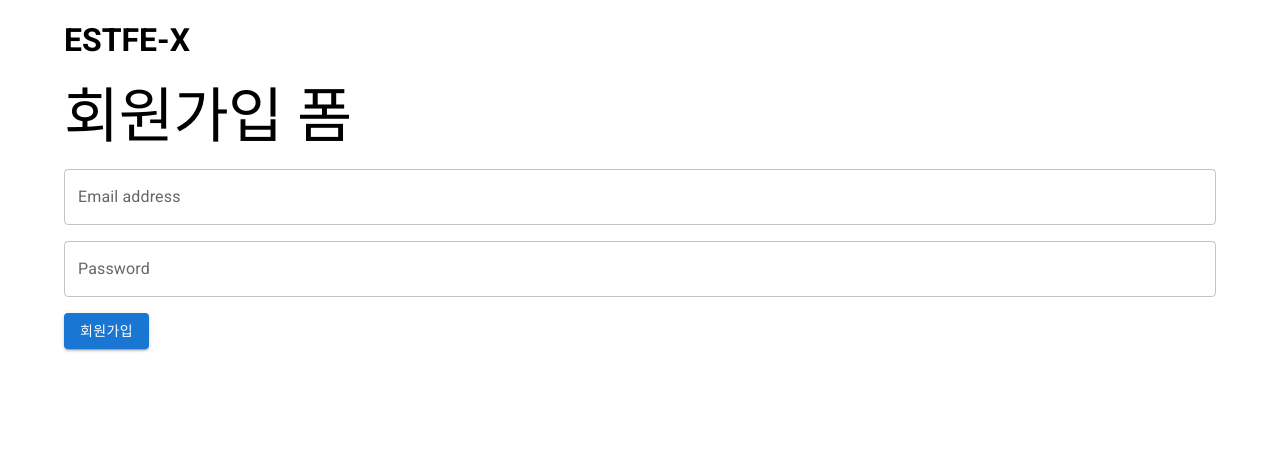
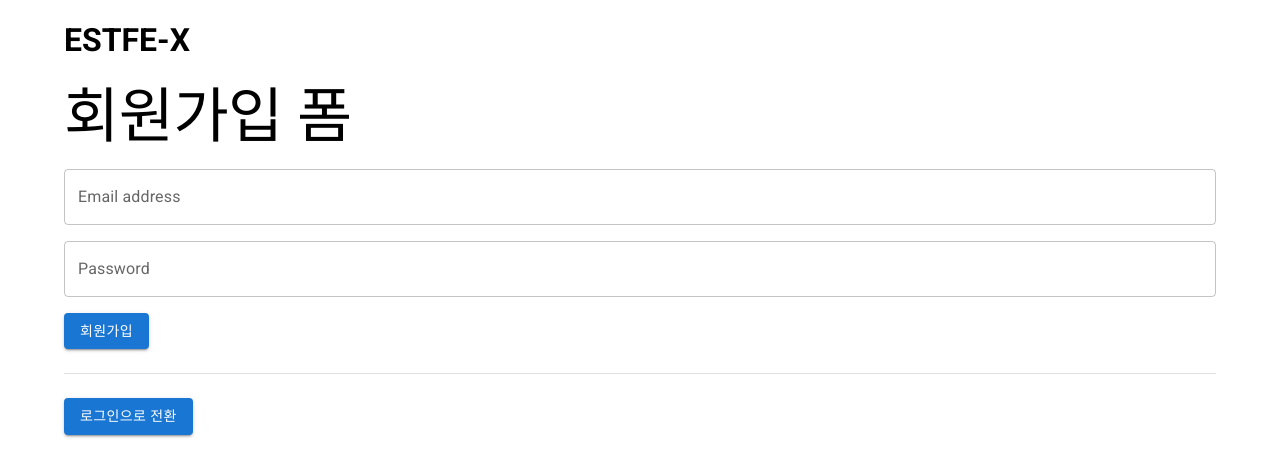
Before and after one commit to bohem026/note-react-estfe13x, a React (Vite) app: page / in a window 1280 px wide. Shown: the top 476 px of the page. Built offline with nearby package versions, Linux system fonts and the light colour scheme; no server answers.

Commit message:
Add authentication state handling and toggle button in Auth component

```diff
--- a/src/components/App.jsx
+++ b/src/components/App.jsx
@@ -3,10 +3,25 @@
 import { useState } from 'react';
 import { authService } from '../firebase';
 import { Container } from '@mui/material';
+import { onAuthStateChanged } from 'firebase/auth';
 
 function App() {
-  console.log(authService.currentUser);
   const [isLoggedIn, setIsLoggedIn] = useState(false);
+  const auth = authService;
+
+  onAuthStateChanged(auth, (user) => {
+    if (user) {
+      // User is signed in, see docs for a list of available properties
+      // https://firebase.google.com/docs/reference/js/auth.user
+      const uid = user.uid;
+      setIsLoggedIn(true);
+      // ...
+    } else {
+      // User is signed out
+      setIsLoggedIn(false);
+      // ...
+    }
+  });
 
   return (
     <>
--- a/src/routes/Auth.jsx
+++ b/src/routes/Auth.jsx
@@ -1,5 +1,5 @@
 import { useState } from 'react';
-import { Box, Typography, TextField, Button } from '@mui/material';
+import { Box, Typography, TextField, Button, Divider } from '@mui/material';
 import { authService } from '../firebase';
 import { createUserWithEmailAndPassword } from 'firebase/auth';
 
@@ -67,6 +67,16 @@
         <Button type="submit" variant="contained" sx={{ mt: 2 }}>
           {newAccount ? '회원가입' : '로그인'}
         </Button>
+        <Divider sx={{ my: 3 }} />
+        <Button
+          type="button"
+          variant="contained"
+          onClick={() => {
+            setNewAccount((prev) => !prev);
+          }}
+        >
+          {newAccount ? '로그인으로 전환' : '회원가입으로 전환'}
+        </Button>
       </Box>
     </>
   );
```
